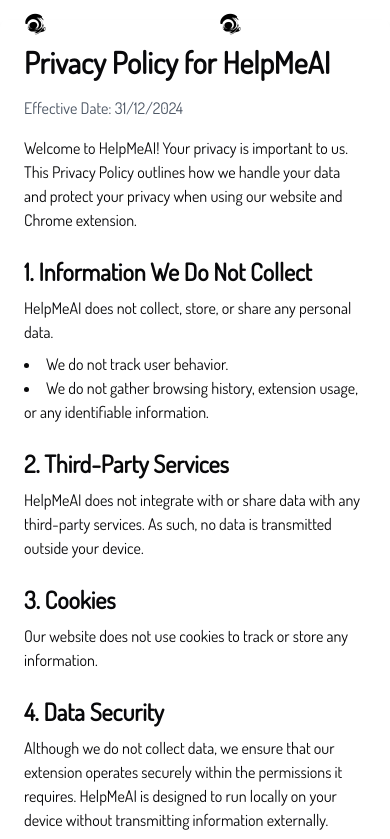
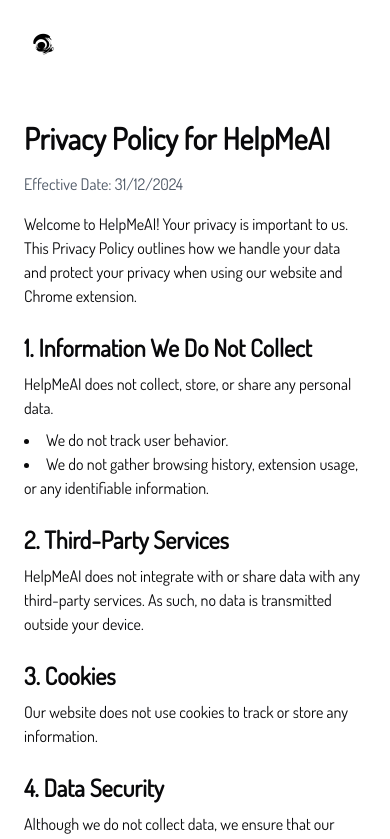
Before and after one commit to BouzianeAminePro/helpmeai-showcase, a Next.js app: page /policy in a window 390 px wide. Shown: the top 839 px of the page. Built offline with nearby package versions, Linux system fonts and the light colour scheme.

Commit message:
Refactor layout and navigation structure
- Updated main layout with improved responsive navigation
- Simplified page structure and removed redundant layout files
- Adjusted styling for better visual hierarchy and spacing
- Updated service demo videos

```diff
--- a/app/layout.js
+++ b/app/layout.js
@@ -18,9 +18,11 @@
       <Head>
         <link rel="icon" href="/logo.ico" />
       </Head>
-      <body className={`${dosis.className} antialiased`}>
-        <div className="flex">
-          <nav className="fixed w-full px-4 top-1">
+      <body className={`${dosis.className} antialiased h-screen`}>
+        <div className="relative overflow-hidden">
+          <main>
+            <header className="sticky top-0 left-2 z-50 w-full">
+              <nav className="mx-auto flex h-24 max-w-7xl gap-x-6 p-6 lg:px-8">
                 <div className="flex flex-row">
                   <div className="flex flex-none items-center justify-center h-[40px] w-[40px] rounded-lg">
                     <Link href="/" className="flex items-center gap-x-1">
@@ -36,12 +38,12 @@
                   </div>
                 </div>
               </nav>
-        </div>
-        <main>
-          <div className="relative flex w-full flex-col items-center justify-center overflow-hidden rounded-lg">
+            </header>
+            <div className="mx-auto max-w-7xl pb-4 md:pb-0 lg:px-8">
               {children}
             </div>
           </main>
+        </div>
       </body>
     </html>
   );
--- a/app/page.js
+++ b/app/page.js
@@ -11,7 +11,7 @@
 
 export default function Home() {
   return (
-    <div className="h-[83.2vh] w-full flex flex-col items-center justify-center my-[55rem]">
+    <div className="w-full flex flex-col items-center justify-center">
       <div className="h-[25vh] flex flex-col items-center text-center gap-y-4">
         <h1 className="scroll-m-20 text-xl md:text-4xl font-extrabold tracking-tight w-[25ch]">
           Helpmeai your Chrome Extension for Daily AI-Powered Productivity
--- a/app/policy/layout.js
+++ /dev/null
@@ -1,32 +0,0 @@
-"use client";
-
-import Image from "next/image";
-import Link from "next/link";
-
-export default function RootLayout({ children }) {
-    return (
-        <>
-            <div className="flex">
-                <nav className="fixed w-full px-4 top-1">
-                    <div className="flex flex-row">
-                        <div className="flex flex-none items-center justify-center h-[40px] w-[40px] rounded-lg">
-                            <Link href="/" className="flex items-center gap-x-1">
-                                <Image
-                                    src="/logo.png"
-                                    alt="logo"
-                                    width={40}
-                                    height={40}
-                                    priority={false}
-                                    className="dark:invert"
-                                />
-                            </Link>
-                        </div>
-                    </div>
-                </nav>
-            </div>
-            <div className="mt-5 mb-[7rem]">
-                {children}
-            </div>
-        </>
-    );
-}
--- a/app/policy/page.js
+++ b/app/policy/page.js
@@ -5,7 +5,7 @@
 
 export default function Policy() {
     return (
-        <div className="max-w-3xl mx-auto p-6 shadow-md rounded-lg">
+        <div className="max-w-3xl mx-auto p-6">
             <h1 className="text-3xl font-bold mb-4">Privacy Policy for HelpMeAI</h1>
             <p className="text-gray-600 mb-4">Effective Date: 31/12/2024</p>
             <p className="mb-4">Welcome to HelpMeAI! Your privacy is important to us. This Privacy Policy outlines how we handle your data and protect your privacy when using our website and Chrome extension.</p>
```
Also changed, not shown: 2 other files (tests, documents, lock files or other folders). Lines whose indentation alone changed are shown as unchanged.
